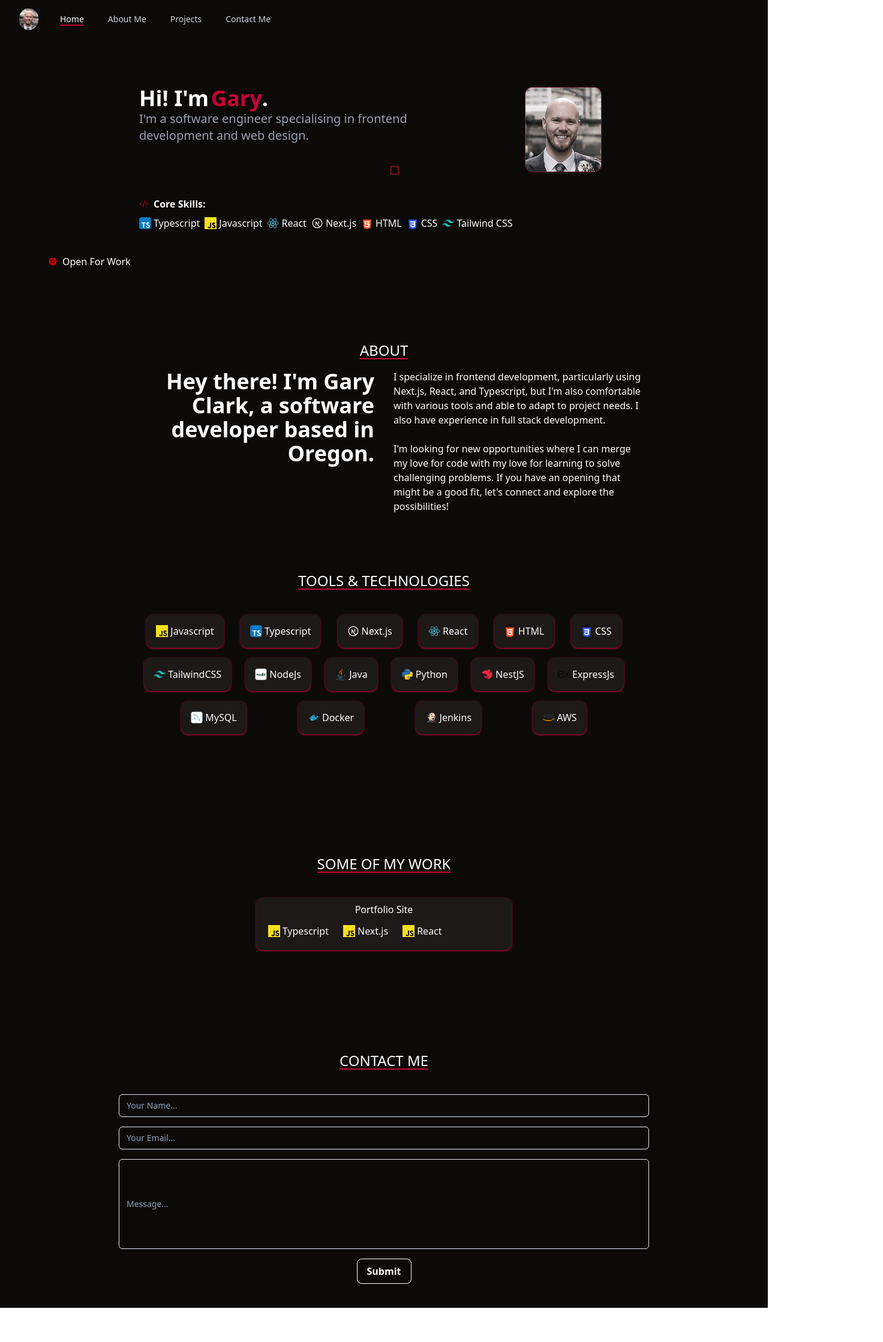
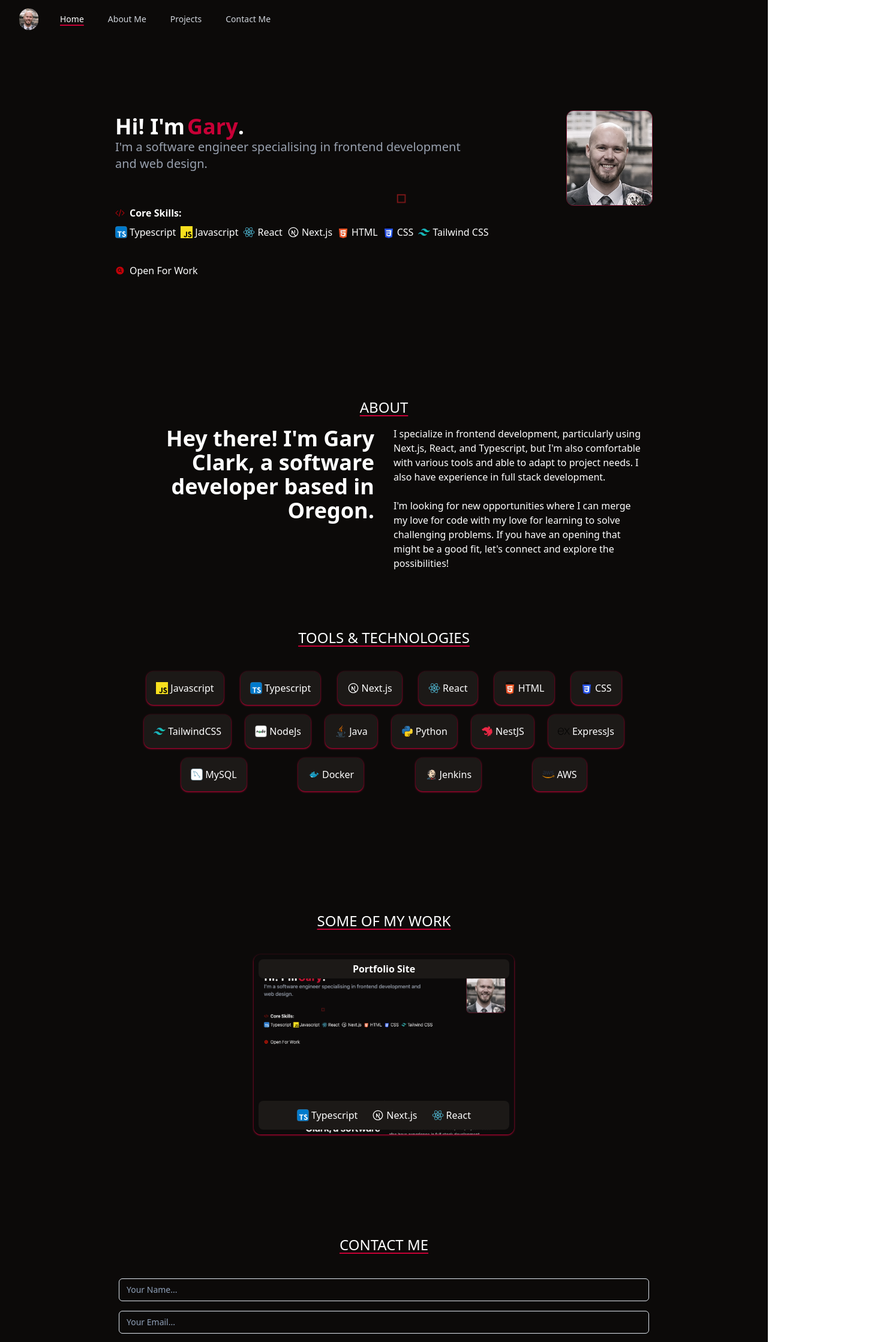
Before and after one commit to Gclark04432/portfolio-site, a Next.js app: page / in a window 1280 px wide. Shown: the top 2237 px of the page at 60% size, 1472 px wide, since content can reach past the window. Before the commit the page ends 2180 px from the top, so only its background shows below. Built offline with nearby package versions, Linux system fonts and the light colour scheme.

Commit message:
Fixed spacing issue in home section and added styling to individual items in projects section

```diff
--- a/src/app/contact.tsx
+++ b/src/app/contact.tsx
@@ -41,7 +41,7 @@ export const ContactMe = () => {
   return (
     <section
       id='contact'
-      className='flex w-screen flex-wrap items-center justify-center bg-stone-950 pt-20'
+      className='flex w-screen flex-wrap items-center justify-center bg-stone-950 py-20'
     >
       <div className='w-full text-center text-2xl text-white underline decoration-rose-700 underline-offset-4'>
         CONTACT ME
--- a/src/app/home.tsx
+++ b/src/app/home.tsx
@@ -18,17 +18,17 @@ export const Home = () => {
   return (
     <section
       id='home'
-      className='flex w-screen flex-col justify-center bg-stone-950 p-10'
+      className='flex w-screen flex-col justify-center bg-stone-950 px-10 py-30'
     >
-      <div className='flex self-center md:w-2xl lg:w-4xl'>
-        <div className='flex w-4/6 flex-wrap items-center justify-start p-10'>
+      <div className='flex w-full self-center md:w-2xl lg:w-4xl'>
+        <div className='flex w-4/6 flex-wrap items-center justify-start'>
           <div>
-            <div className='flex w-full text-4xl font-extrabold'>
+            <div className='absolute flex w-full text-4xl font-extrabold'>
               <div className='text-white'>Hi! I'm</div>
               <div className='ml-1 animate-pulse text-rose-700'>Gary</div>
               <div className='text-white'>.</div>
             </div>
-            <div className='w-full text-xl font-medium text-gray-400'>
+            <div className='mt-10 w-full text-xl font-medium text-gray-400'>
               I'm a software engineer specialising in frontend development and
               web design.
             </div>
@@ -37,17 +37,17 @@ export const Home = () => {
             </div>
           </div>
         </div>
-        <div className='flex w-2/6 items-center justify-center'>
+        <div className='flex w-2/6 items-center justify-end'>
           <div className='shrink-0 items-center'>
             <img
               alt='Gary Clark'
-              src='/profile.png'
-              className='size-32 h-auto rounded-xl border border-rose-700 grayscale-50'
+              src='/images/profile.png'
+              className='size-36 h-auto rounded-xl border border-rose-700 grayscale-50'
             />
           </div>
         </div>
       </div>
-      <div className='flex flex-col self-center pl-10 text-white md:w-2xl lg:w-4xl'>
+      <div className='flex flex-col self-center text-white md:w-2xl lg:w-4xl'>
         <div className='mb-2 flex font-bold text-white'>
           <CodeBracketIcon className='mr-2 w-4 text-red-700' />
           Core Skills:
@@ -83,7 +83,7 @@ export const Home = () => {
           </div>
         </div>
       </div>
-      <div className='mt-10 flex w-full pl-10 text-white'>
+      <div className='mt-10 flex w-full self-center text-white md:w-2xl lg:w-4xl'>
         <MagnifyingGlassCircleIcon className='mr-2 w-4 text-red-700' />
         Open For Work
       </div>
--- a/src/app/navbar.tsx
+++ b/src/app/navbar.tsx
@@ -49,7 +49,7 @@ export const NavBar = () => {
             <div className='flex shrink-0 items-center'>
               <img
                 alt='Gary Clark'
-                src='/profile.png'
+                src='/images/profile.png'
                 className='size-8 h-auto rounded-full'
               />
             </div>
--- a/src/app/projects.tsx
+++ b/src/app/projects.tsx
@@ -1,7 +1,7 @@
 'use client';
 
 import { Proficiency, Project } from '@/types';
-import { JavascriptLogo } from '../../public/logos';
+import { NextjsWhiteLogo, ReactLogo, TypescriptLogo } from '../../public/logos';
 
 const projects: Project[] = [
   {
@@ -10,21 +10,22 @@ const projects: Project[] = [
       {
         name: 'Typescript',
         proficiency: Proficiency.EXPERT,
-        logo: <JavascriptLogo />,
+        logo: <TypescriptLogo />,
       },
       {
         name: 'Next.js',
         proficiency: Proficiency.EXPERT,
-        logo: <JavascriptLogo />,
+        logo: <NextjsWhiteLogo />,
       },
       {
         name: 'React',
         proficiency: Proficiency.EXPERT,
-        logo: <JavascriptLogo />,
+        logo: <ReactLogo />,
       },
     ],
-    img: '',
-    description: '',
+    img: '/images/portfolio-site.png',
+    description:
+      'A basic portfolio site to display my capabilities to interested parties',
   },
 ];
 
@@ -42,13 +43,15 @@ export const Projects = () => {
           return (
             <div
               key={project.name}
-              className='m-2 flex flex-wrap rounded-xl bg-stone-900 p-2 text-white shadow shadow-rose-700'
+              className={`m-2 flex h-75 flex-wrap rounded-xl bg-[url(/images/portfolio-site.png)] bg-cover bg-center p-2 text-white shadow shadow-rose-700`}
             >
-              <div className='w-full text-center'>{project.name}</div>
-              <div className='flex'>
+              <div className='h-8 w-full rounded-lg bg-stone-900 pt-1 text-center font-bold'>
+                {project.name}
+              </div>
+              <div className='flex w-full justify-center self-end rounded-lg bg-stone-900'>
                 {project.technologies.map((tech) => (
                   <div key={tech.name}>
-                    <div className={`m-2 flex p-1 text-white`}>
+                    <div className={`align-center m-2 flex p-1 text-white`}>
                       <div className='flex items-center'>{tech.logo}</div>
                       <div className='ml-1'>{tech.name}</div>
                     </div>
```
Also changed, not shown: public/images/portfolio-site.png (added), public/images/profile.png (renamed from public/profile.png).
